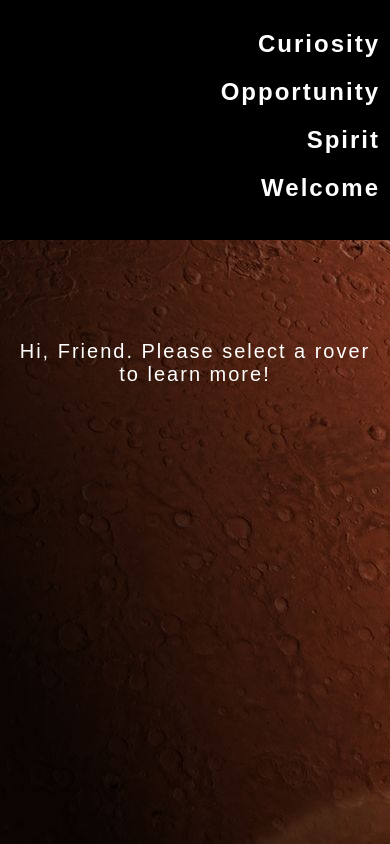
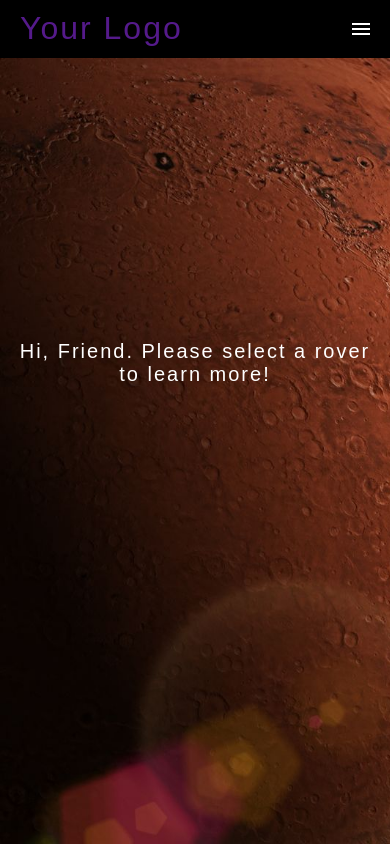
Before and after one commit to sidney-wells/mars_dashboard, a website: page src/public/index.html in a window 390 px wide. Drawn offline with Linux system fonts and the light colour scheme.

Commit message:
hamburger menu implementation

```diff
--- a/src/public/assets/stylesheets/index.css
+++ b/src/public/assets/stylesheets/index.css
@@ -3,33 +3,59 @@
   font-family: Arial;
   min-height: 100vh;
   background-image: url('../images/mars.jpg');
+  background-size: cover;
+  background-repeat: no-repeat;
   color: white;
   margin: 0;
   padding: 0;
   letter-spacing: 2px;
 }
 
-header {
+/* stay */
+.header {
   position: fixed;
+  width: 100%;
+  z-index: 3;
+  overflow: hidden;
+
   background-color: black;
-  height: 60px;
-  width: 100%;
-  text-align: justify;
 }
 
-#welcome {
-  margin-left: 30px;
+/* stay */
+.header ul {
+  display: inline-flex;
+  margin: 0;
+  padding: 0;
+  list-style: none;
+  overflow: hidden;
+  float: right;
+}
+
+/* stay */
+.header li a {
+  display: inline-flex;
+  padding: 20px 20px;
+  text-decoration: none;
+  color: white;
+}
+
+.header .logo {
+  display: inline-flex;
+  float: left;
+  font-size: 2em;
+  padding: 10px 20px;
+  text-decoration: none;
 }
 
 #welcome:hover {
   color: orangered;
 }
 
+li {
+  list-style: none;
+}
+
 .header-links {
-  background-color: transparent;
-  color: white;
-  float: right;
-  margin-right: 30px;
   cursor: pointer;
 }
 
@@ -119,22 +145,68 @@
   grid-row: 6 / span 3;
 }
 
+.header .menu-btn {
+  display: none;
+}
+
 @media (max-width: 625px) {
-
-  header {
-    padding-top: 20px;
-    height: 220px;
+  .header .menu {
+    clear: both;
+    display: none;
   }
 
-  .header-links {
-    background-color: transparent;
-    color: white;
+  .header .menu-icon {
+    cursor: pointer;
     display: inline-block;
-    width: 80%;
-    cursor: pointer;
-    text-align: right;
-    margin: 0;
-    padding: 10px;
+    float: right;
+    padding: 28px 20px;
+    position: relative;
+    user-select: none;
+  }
+
+  .header .menu-icon .navicon:before,
+  .header .menu-icon .navicon:after {
+    background: white;
+    content: '';
+    height: 100%;
+    position: absolute;
+    transition: all 0.2s ease-out;
+    width: 100%;
+  }
+
+  .header .menu-icon .navicon {
+    background: white;
+    display: block;
+    height: 2px;
+    position: relative;
+    transition: 'background 0.2s ease-out';
+    width: 18px;
+  }
+
+  .header .menu-icon .navicon:before {
+    top: 5px;
+  }
+
+  .header .menu-icon .navicon:after {
+    top: -5px;
+  }
+
+  .header .menu-btn:checked ~ .menu {
+    display: block;
+    max-height: 240px;
+  }
+
+  .header .menu-btn:checked ~ .menu-icon .navicon:before {
+    transform: rotate(-45deg);
+  }
+
+  .header .menu-btn:checked ~ .menu-icon .navicon:after {
+    transform: rotate(45deg);
+  }
+
+  .header .menu-btn:checked ~ .menu-icon:not(.steps) .navicon:before,
+  .header .menu-btn:checked ~ .menu-icon:not(.steps) .navicon:after {
+    top: 0;
   }
 
   .container-main {
--- a/src/public/client.js
+++ b/src/public/client.js
@@ -19,17 +19,18 @@
 });
 
 const App = (state) => {
-  let { rovers, apod } = state;
-
   return `
-  <header>
-    <div>
-      <h2 class="header-links" onClick={getRoverInfo(this)}>Curiosity</h2>
-      <h2 class="header-links" onClick={getRoverInfo(this)}>Opportunity</h2>
-      <h2 class="header-links" onClick={getRoverInfo(this)}>Spirit</h2>
-      <h2 class="header-links" id="welcome" onClick={show(store)}>Welcome</h2>
-    </div>
-  </header>
+  <header class="header">
+  <a href="" class="logo">Your Logo</a>
+  <input class="menu-btn" type="checkbox" id="menu-btn" />
+  <label class="menu-icon" for="menu-btn"><span class="navicon"></span></label>
+  <ul class="menu">
+    <li><a class="header-links" id="welcome" onClick={show(store)}>Welcome</a></li>
+    <li><a class="header-links" onClick={getRoverInfo(this)}>Curiosity</a></li>
+    <li><a class="header-links" onClick={getRoverInfo(this)}>Opportunity</a></li>
+    <li><a class="header-links" onClick={getRoverInfo(this)}>Spirit</a></li>
+  </ul>
+</header>
   <div class="container-main" id="main-section">
     <div class="container-info" id="show-info">
       <p id="greeting">${greeting(store)}</p>
```
Also changed, not shown: src/public/assets/images/mars2.png (added).
